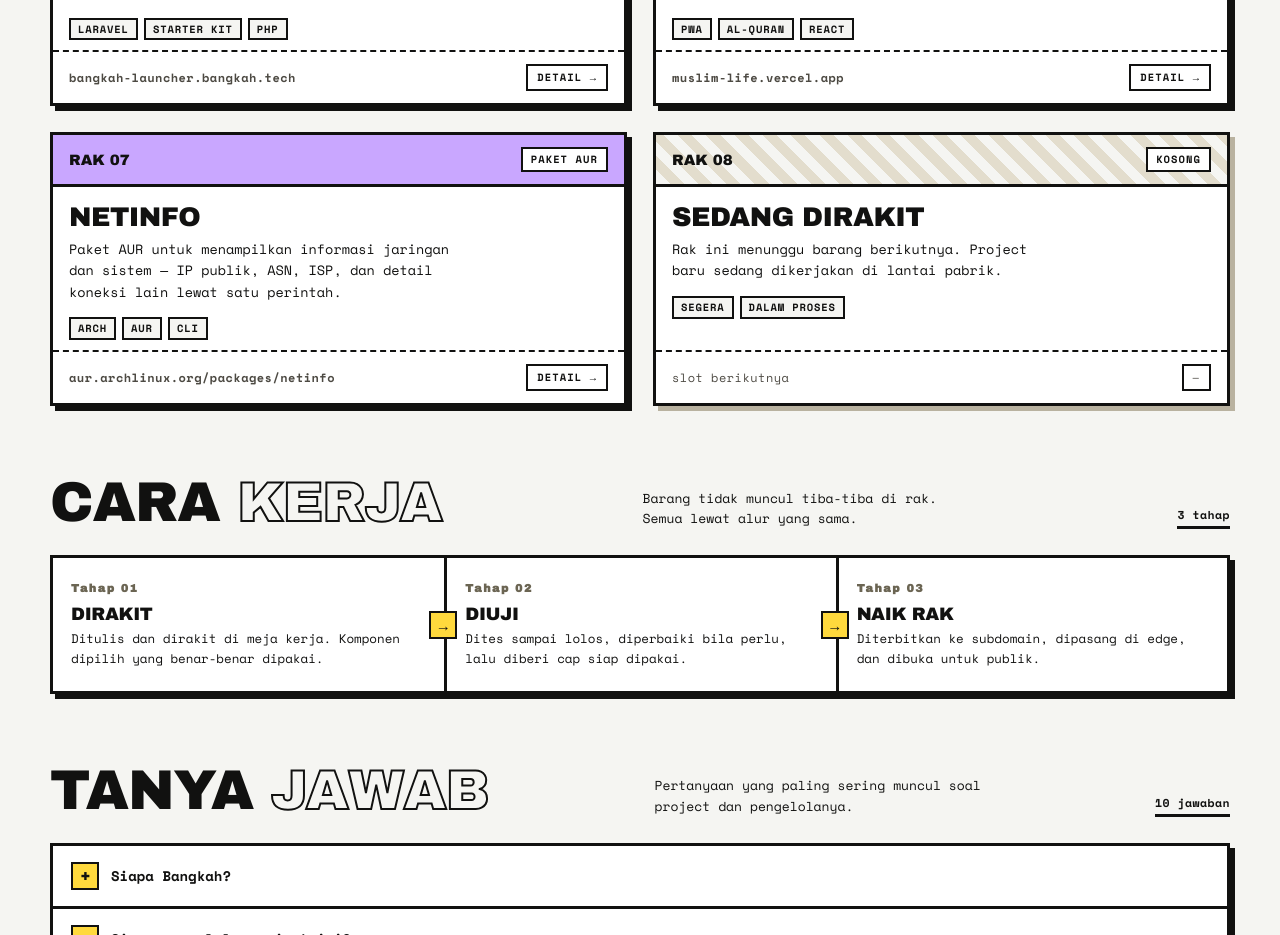
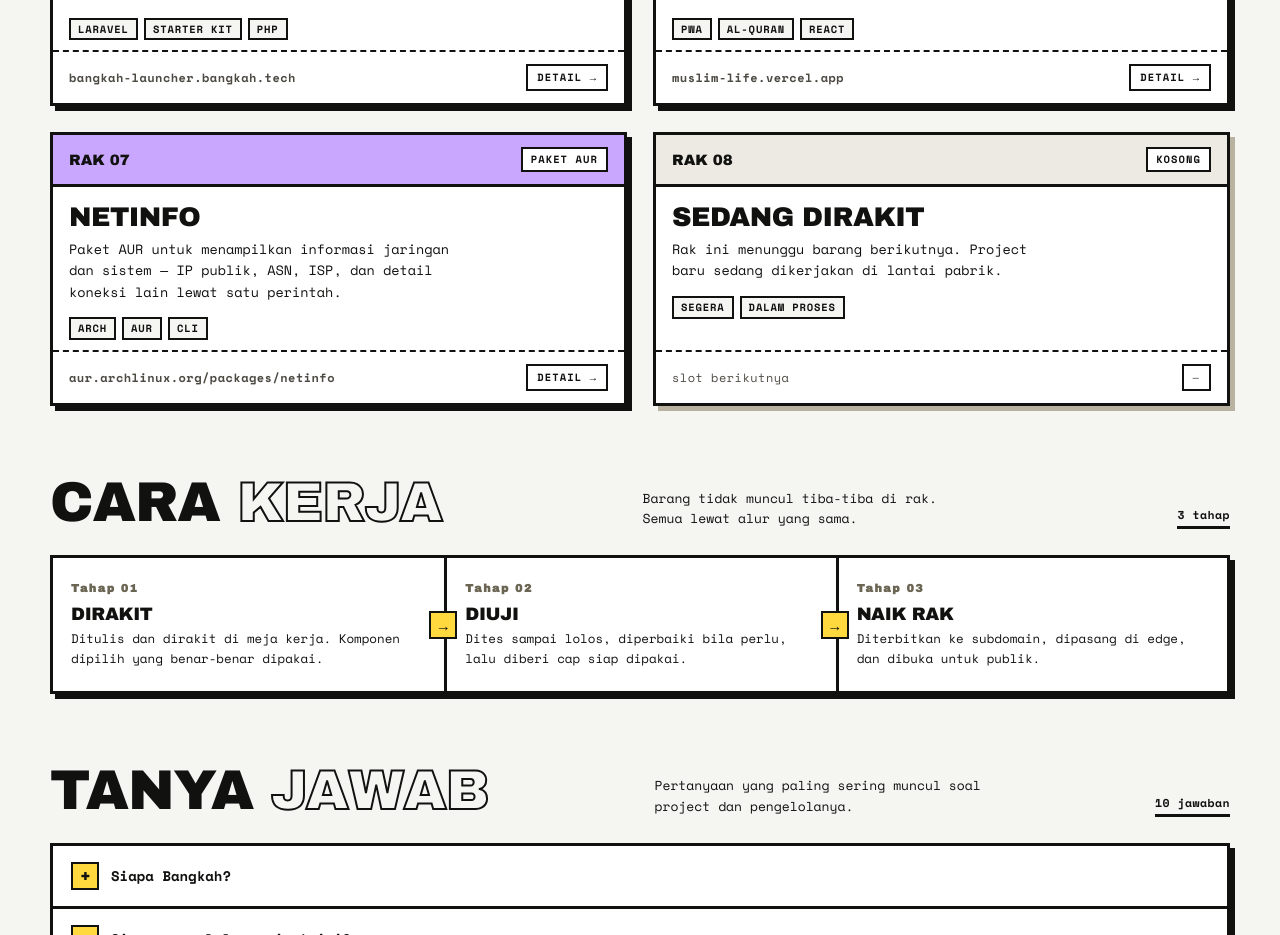
Before and after one commit to Bangkahdev/bangkah, a React (Vite) app: page / in a window 1280 px wide. Shown: the part 1900-2835 px from the top of the page. Built offline with nearby package versions, Linux system fonts and the light colour scheme.

Commit message:
design: ganti garis ulang kartu kosong dengan bidang datar (#4)

```diff
--- a/src/styles.css
+++ b/src/styles.css
@@ -124,7 +124,7 @@ a.card:active { transform: translate(2px, 2px); box-shadow: 3px 3px 0 var(--ink)
 .card--e .card__top { background: var(--mint); }
 .card--f .card__top { background: var(--orange); }
 .card--g .card__top { background: var(--violet); }
-.card--empty .card__top { background: repeating-linear-gradient(45deg, var(--paper), var(--paper) 10px, #e3ddcd 10px, #e3ddcd 20px); }
+.card--empty .card__top { background: #eceae3; }
 .card__no { font-family: "Archivo Black", sans-serif; font-size: 15px; }
 .card__kind { margin-left: auto; border: 2px solid var(--ink); background: var(--card); padding: 2px 8px; font-size: 10.5px; font-weight: 700; letter-spacing: 0.1em; text-transform: uppercase; }
 .card__body { padding: 18px 16px 10px; flex: 1; }
```
